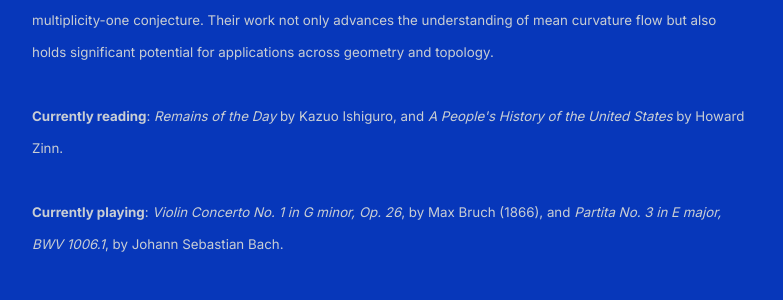
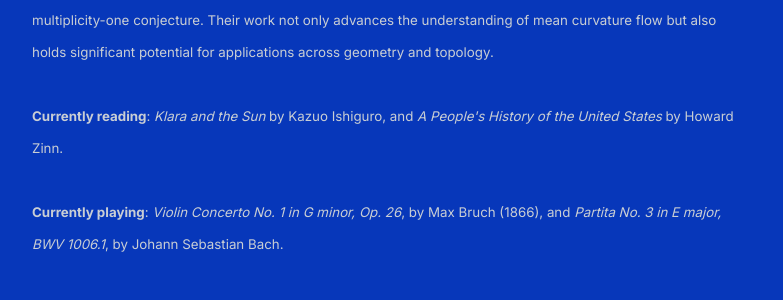
Before and after one commit to shihankanungo/shihankanungo.github.io, a Jekyll site: the page built from index.md, in a window 1280 px wide. Shown: the part 846-1146 px from the top of the page, without its empty margins (248-1031 px from the left). Built offline with Jekyll 4.4.1, drawn with Linux system fonts in a browser that asks for light colours.

Commit message:
Update _config.yml

```diff
--- a/_config.yml
+++ b/_config.yml
@@ -11,7 +11,7 @@ description: > # description of the site (multiple lines allowed)
           <br /><br />
           <small><b>Recent news</b>: Richard Bamler, a mathematician at UC Berkeley, and Bruce Kleiner of NYU have proved the multiplicity-one conjecture. Their work not only advances the understanding of mean curvature flow but also holds significant potential for applications across geometry and topology. </small>
           <br /><br />
-          <small><b>Currently reading</b>: <i>Remains of the Day</i> by Kazuo Ishiguro, and <i>A People's History of the United States</i> by Howard Zinn.</small>
+          <small><b>Currently reading</b>: <i>Klara and the Sun</i> by Kazuo Ishiguro, and <i>A People's History of the United States</i> by Howard Zinn.</small>
           <br /><br />
           <small><b>Currently playing</b>: <i>Violin Concerto No. 1 in G minor, Op. 26</i>, by Max Bruch (1866), and <i>Partita No. 3 in E major, BWV 1006.1</i>, by Johann Sebastian Bach.</small>
           <br /><br />
```
